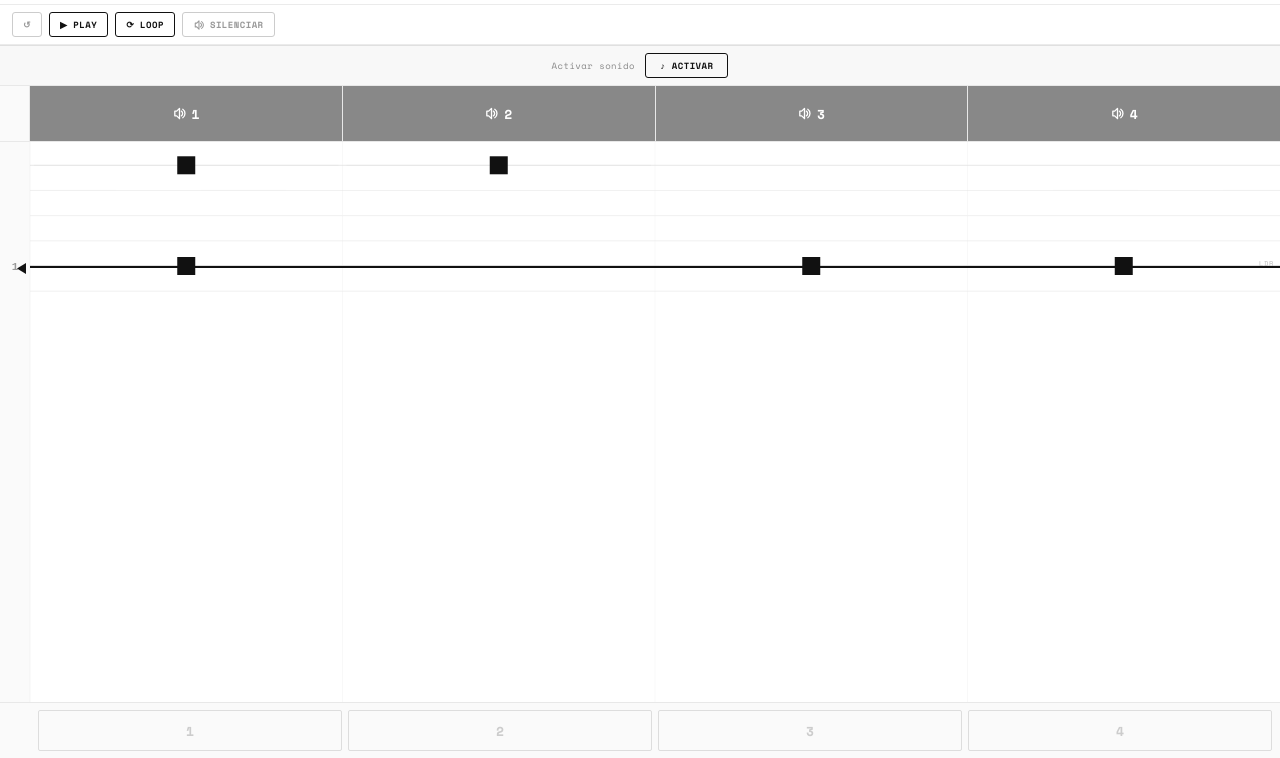
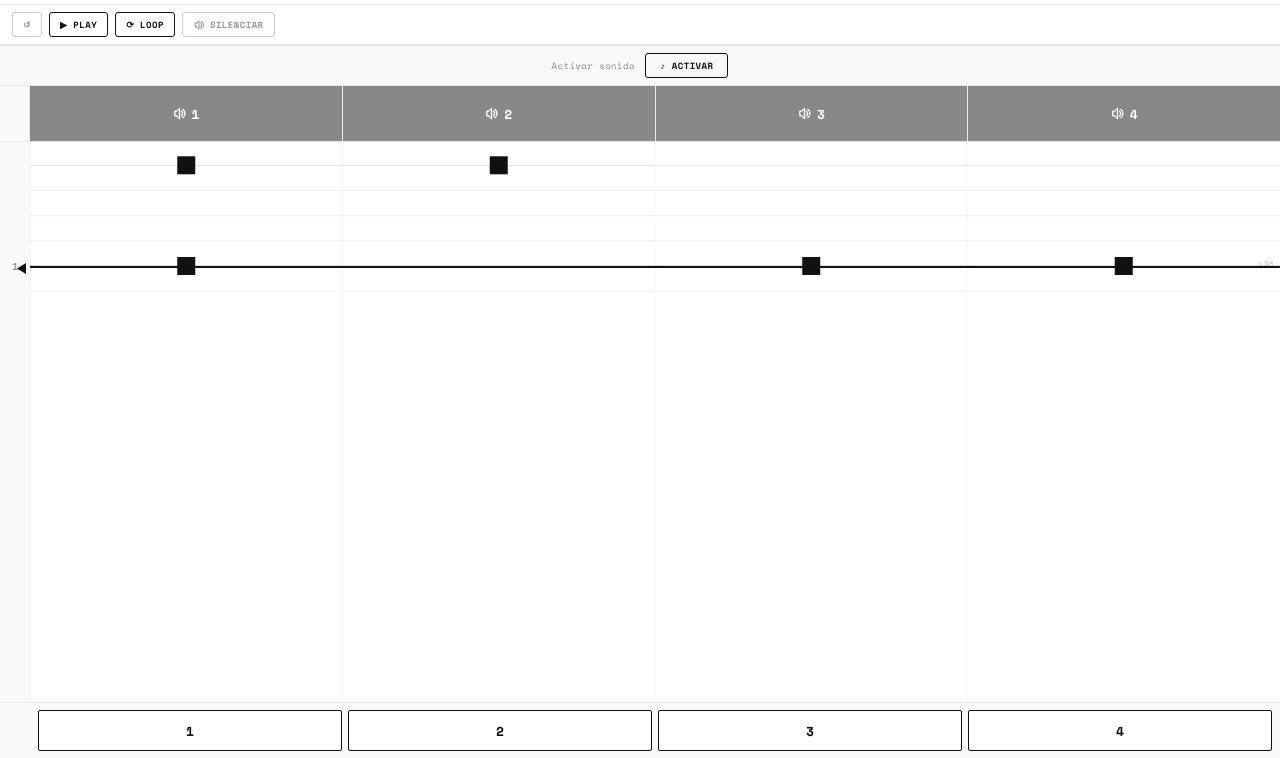
Before and after one commit to marioefron/rola, a plain HTML site: page index.html in a window 1280 px wide. Shown: the part 42-800 px from the top of the page. Drawn offline with nearby package versions, Linux system fonts and the light colour scheme.

Commit message:
Update index.html

```diff
--- a/index.html
+++ b/index.html
@@ -226,14 +226,15 @@ body{
   transition:background .4s;
 }
 .ind{
-  flex:1;border-radius:2px;border:1.5px solid #ddd;
+  flex:1;border-radius:2px;border:1.5px solid #111;
   display:flex;align-items:center;justify-content:center;
-  font-size:13px;font-weight:700;color:#ccc;
-  transition:background .3s,border-color .3s,color .3s;
+  font-size:13px;font-weight:700;color:#111;
+  background:#fff;
+  transition:background .04s,border-color .04s,color .04s;
 }
 .ind.lit{background:#111;border-color:#111;color:#fff;}
 /* Calibration states */
-.ind.cal-white{background:#fff !important;border-color:#ccc !important;color:#ccc !important;}
+.ind.cal-white{background:#fff !important;border-color:#111 !important;color:#fff !important;}
 .ind.cal-black{background:#111 !important;border-color:#111 !important;color:#111 !important;}
 
 /* ── CALIBRATION BANNER ── */
```
